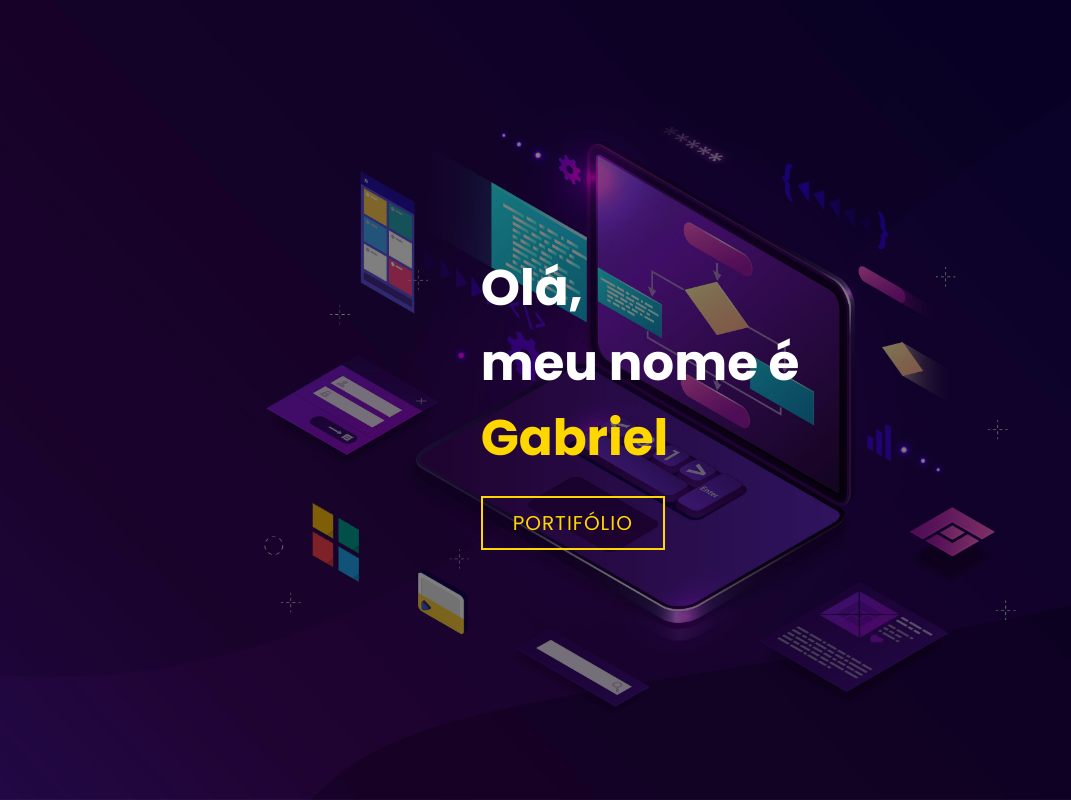
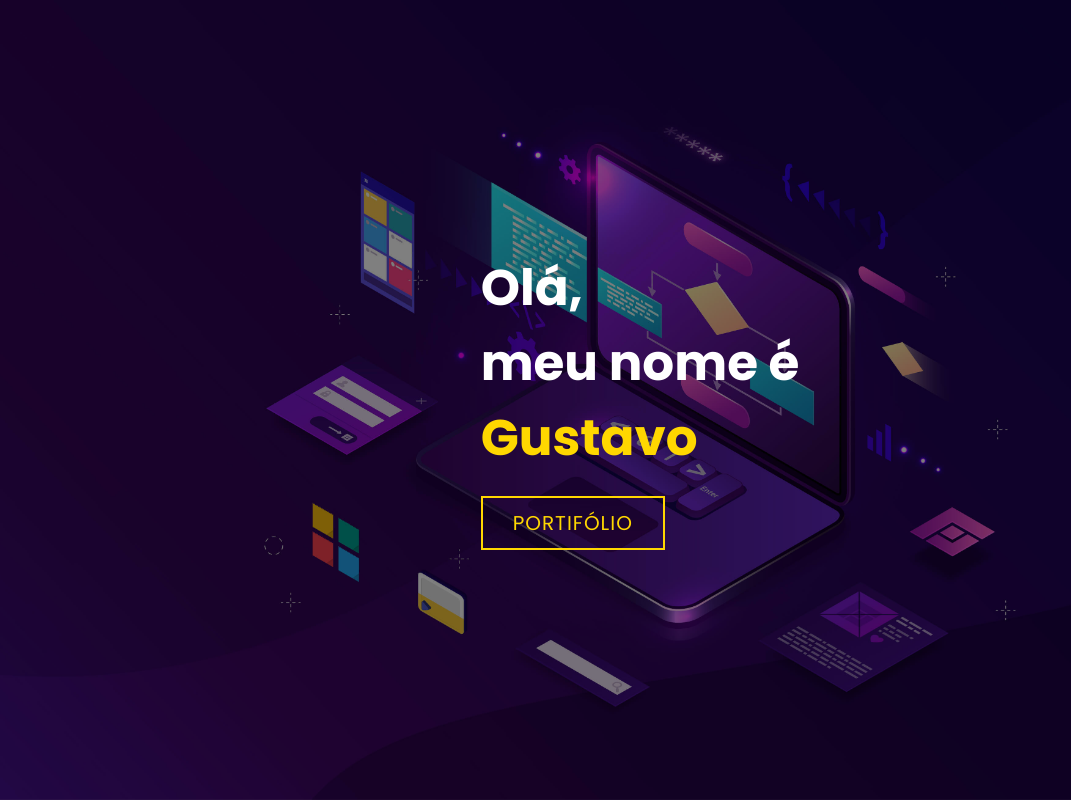
Before and after one commit to ruas-gustavo/portfolio-gustavo, a plain HTML site: page index.html in a window 1280 px wide. Shown: the top 800 px of the page, without its empty margins (0-1071 px from the left). Drawn offline with Linux system fonts and the light colour scheme.

Commit message:
update name

```diff
--- a/index.html
+++ b/index.html
@@ -14,7 +14,7 @@
             <div>
                 <h1>Olá,<span></span></h1>
                 <h1>meu nome é<span></span></h1>
-                <h1>Gabriel<span></span></h1>
+                <h1>Gustavo<span></span></h1>
                 <a href="#portfolio" type="button" class="cta">Portifólio</a>
             </div>
         </div>
```
